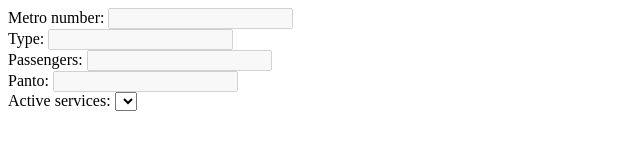
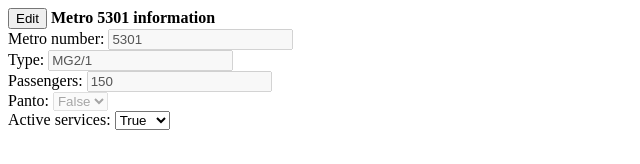
Before and after one commit to RichardBoon4884/fleet-management, a plain HTML site: page index.html in a window 1280 px wide. Shown: the whole page, without its empty margins (0-640 px from the left). Drawn offline with Linux system fonts and the light colour scheme.

Commit message:
Finished with 'createForm' and 'createNewForm' functions.

```diff
--- a/index.html
+++ b/index.html
@@ -5,12 +5,12 @@
 </head>
 <body>
 	<script type="text/javascript">
-		var optionsBoolTrue = '<option value="true">True</option>';
-		var optionsBoolFalse = '<option value="false">False</option>';
+		var optionsBoolTrue = '<option value="true">True</option><option value="false">False</option>';
+		var optionsBoolFalse = '<option value="false">False</option><option value="true">True</option>';
 
 		function createNewForm(id) {
-			if (id == undefined) {let id = 'undefinedNewForm'};
-			document.body.innerHTML += '<form id=' + id +'>Metro number: <input type="text" name="id" disabled><br>Type: <input type="text" name="type" disabled><br>Passengers: <input type="text" name="passengers" disabled><br>Passengers: <input type="text" name="passengers" disabled><br>Panto: <input type="text" name="panto" disabled><br>Active services: <select name="activeService"></select></form>';
+			if (id == undefined) {var id = 'undefinedNewForm'};
+			document.body.innerHTML += '<form id="metro'+ id +'"><button type="button">Edit</button> <b>Metro '+ id +' information</b><br>Metro number: <input type="text" name="metro'+ id +'-id" disabled><br>Type: <input type="text" name="metro'+ id +'-type" disabled><br>Passengers: <input type="text" name="metro'+ id +'-passengers" disabled><br>Panto: <select name="metro'+ id +'-panto" disabled></select><br>Active services: <select name="metro'+ id +'-activeService"></select></form>';
 		};
 		function Metro(id, type, passengers, panto, activeService) {
 			this.id = id;
@@ -28,14 +28,30 @@
 			}
 			this.createForm = function() { // Create form or update a form if exist
 				if (document.getElementById(objectName) == null) {
-					createNewForm(objectName);
+					createNewForm(this.id);
 				}
+
 				let parent = document.getElementById(objectName);
 
-				parent.getElementsByName("id")[0].setAttribute("value", this.id);
-				parent.getElementsByName("type")[0].setAttribute("value", this.type);
-				parent.getElementsByName("passengers")[0].setAttribute("value", this.passengers);
-				parent.getElementsByName("panto")[0].setAttribute("value", this.panto);
+				document.getElementsByName('metro' + id + '-id')[0].setAttribute("value", this.id);
+				document.getElementsByName('metro' + id + '-type')[0].setAttribute("value", this.type);
+				document.getElementsByName('metro' + id + '-passengers')[0].setAttribute("value", this.passengers);
+
+				let selectorPanto = document.getElementsByName('metro' + id + "-panto")[0];
+
+				if (this.panto == true) {
+					selectorPanto.innerHTML = optionsBoolTrue;
+				}else if (this.panto == false) {
+					selectorPanto.innerHTML = optionsBoolFalse;
+				};
+
+				let selectorActiveService = document.getElementsByName('metro' + id + "-activeService")[0];
+
+				if (this.activeService == true) {
+					selectorActiveService.innerHTML = optionsBoolTrue;
+				}else if (this.activeService == false) {
+					selectorActiveService.innerHTML = optionsBoolFalse;
+				};
 			}
 		};
 		// function createMetroObject(id, type, passengers, panto, activeService) {
@@ -45,19 +61,9 @@
 	<script type="text/javascript">
 		var metro5401 = new Metro(5401, 'SG2/1', 150, true, true);
 		var metro5301 = new Metro(5301, 'MG2/1', 150, false, true);
-		// window.onload = function() {
-		// 	document.getElementsByName("id")[0].setAttribute("value", metro5401.id);
-		// 	document.getElementsByName("type")[0].setAttribute("value", metro5401.type);
-		// 	document.getElementsByName("passengers")[0].setAttribute("value", metro5401.passengers);
-		// 	document.getElementsByName("panto")[0].setAttribute("value", metro5401.panto);
-		// }
+		window.onload = function() {
+			metro5301.createForm();
+		}
 	</script>
-	<form>
-		Metro number: <input type="text" name="id" disabled><br>
-		Type: <input type="text" name="type" disabled><br>
-		Passengers: <input type="text" name="passengers" disabled><br>
-		Panto: <input type="text" name="panto" disabled><br>
-		Active services: <select name="activeService"></select>
-	</form>
 </body>
 </html>
```
